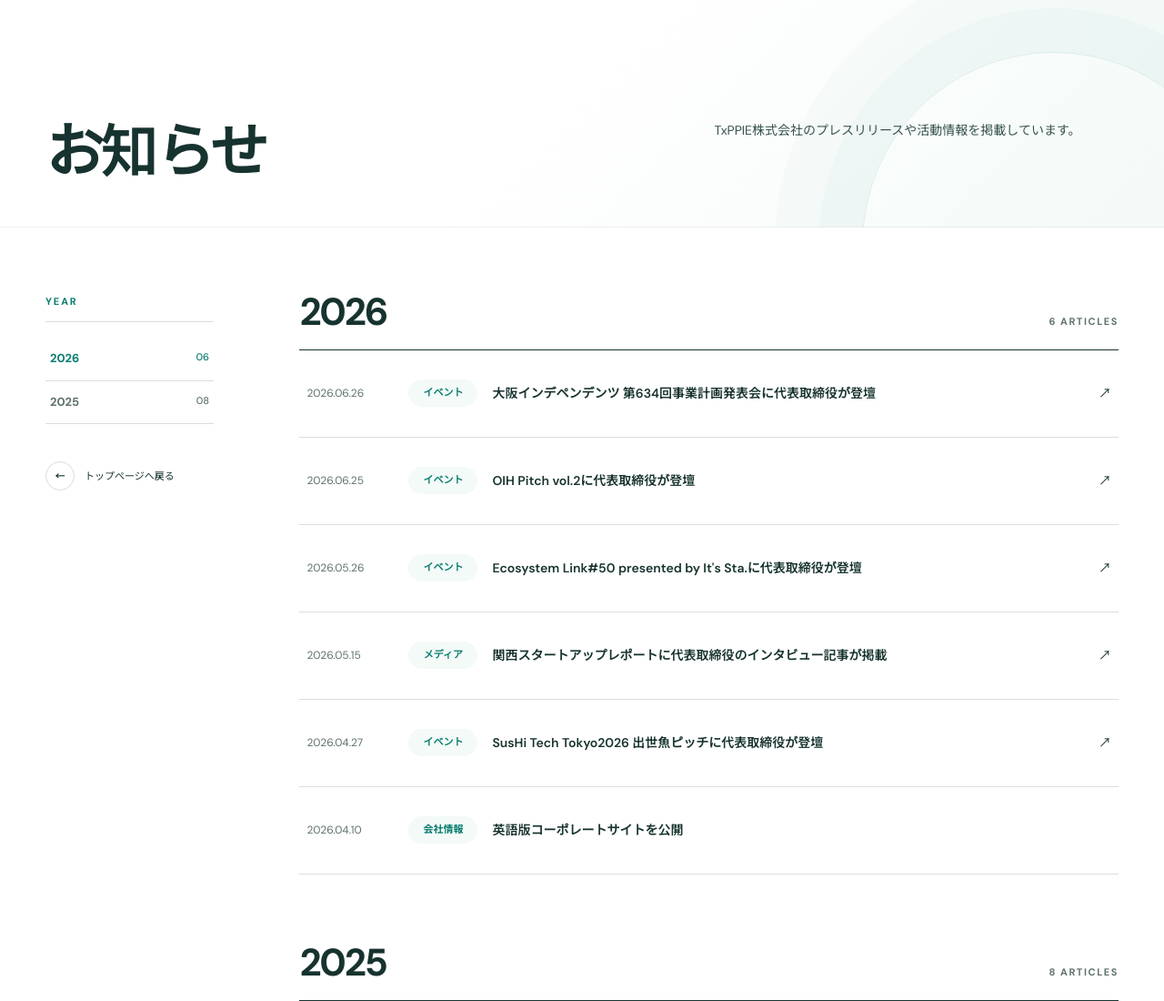
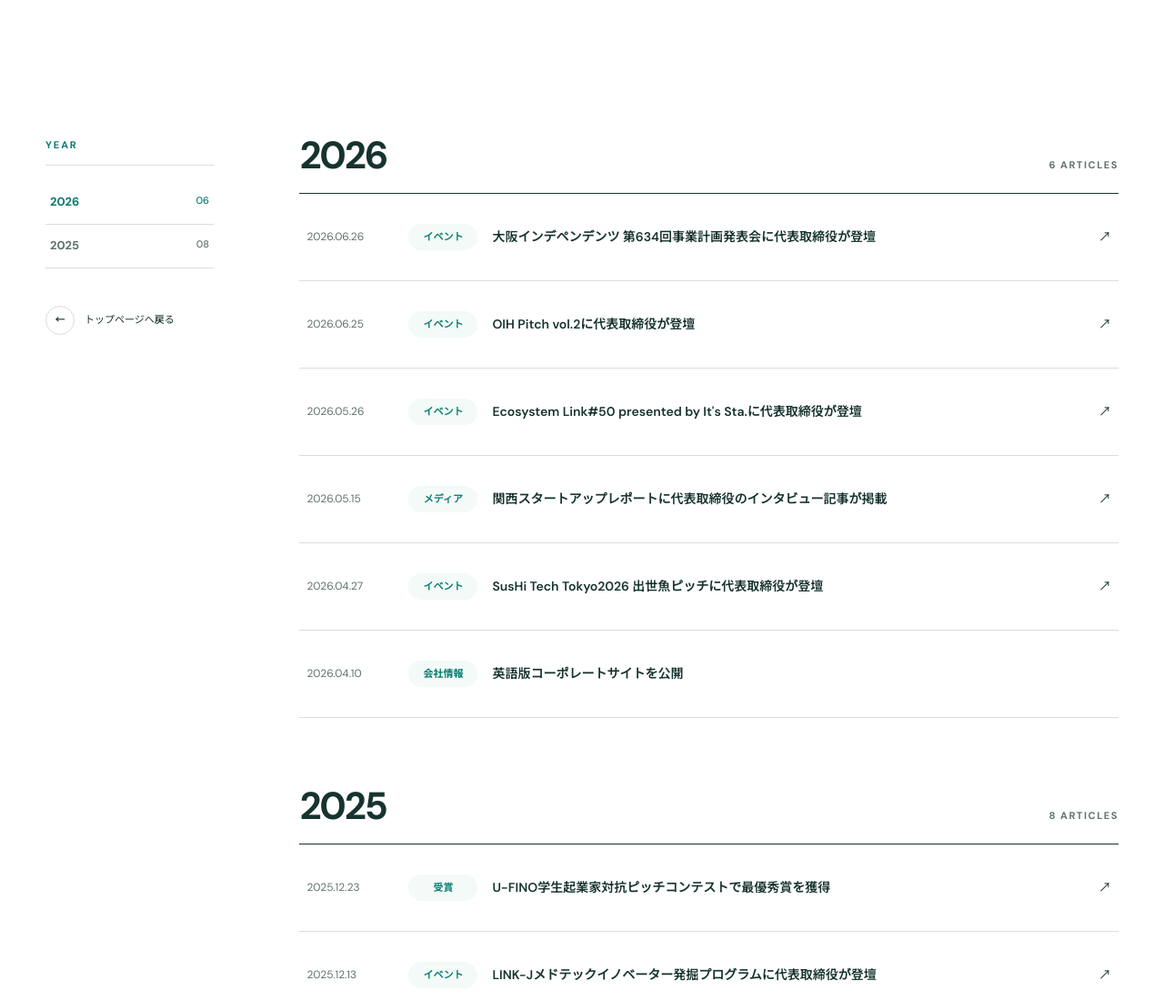
Before and after one commit to txppie-inc/corporate-site, a website: page src/news/index.html in a window 1280 px wide. Shown: the top 1100 px of the page at 91% size. Drawn offline with Linux system fonts and the light colour scheme; a web font is replaced by a local one.

```diff
--- a/src/news/index.html
+++ b/src/news/index.html
@@ -31,14 +31,7 @@
     <!--#header-->
 
     <main id="main">
-      <section class="archive-intro" aria-labelledby="news-title">
-        <div class="section-shell">
-          <div class="archive-intro-head">
-            <h1 id="news-title">お知らせ</h1>
-            <p>TxPPIE株式会社のプレスリリースや活動情報を掲載しています。</p>
-          </div>
-        </div>
-      </section>
+      <h1 class="visually-hidden">お知らせ</h1>
       <div class="news-archive" id="news-top">
         <div class="section-shell archive-grid">
           <aside class="archive-years reveal" aria-label="年別ニュース">
--- a/src/styles.css
+++ b/src/styles.css
@@ -36,6 +36,8 @@
 }
 body.nav-open { overflow: hidden; }
 img { display: block; max-width: 100%; height: auto; }
+/* 画面には出さず、スクリーンリーダーと検索エンジンにだけ伝える見出し用。 */
+.visually-hidden { position: absolute !important; width: 1px !important; height: 1px !important; padding: 0 !important; margin: -1px !important; overflow: hidden !important; clip: rect(0 0 0 0) !important; white-space: nowrap !important; border: 0 !important; }
 a { color: inherit; text-decoration: none; }
 button { color: inherit; font: inherit; }
 a:focus-visible, button:focus-visible { outline: 3px solid var(--focus); outline-offset: 4px; }
@@ -2017,3 +2019,8 @@
     font-size: 10px;
   }
 }
+
+/* ニュース一覧は見出しブロックを持たないため、本文の上余白で固定ヘッダーとの間隔を確保する。 */
+.news-archive { padding-top: 150px; }
+@media (max-width: 820px) { .news-archive { padding-top: 118px; } }
+@media (max-width: 560px) { .news-archive { padding-top: 96px; } }
```
Also changed, not shown: src/en/news/index.html (+2 -1 lines).
